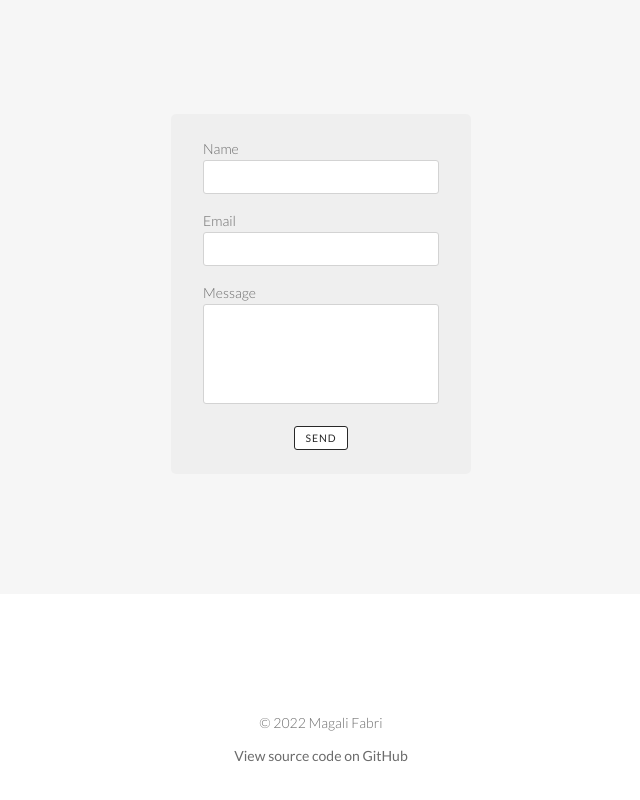
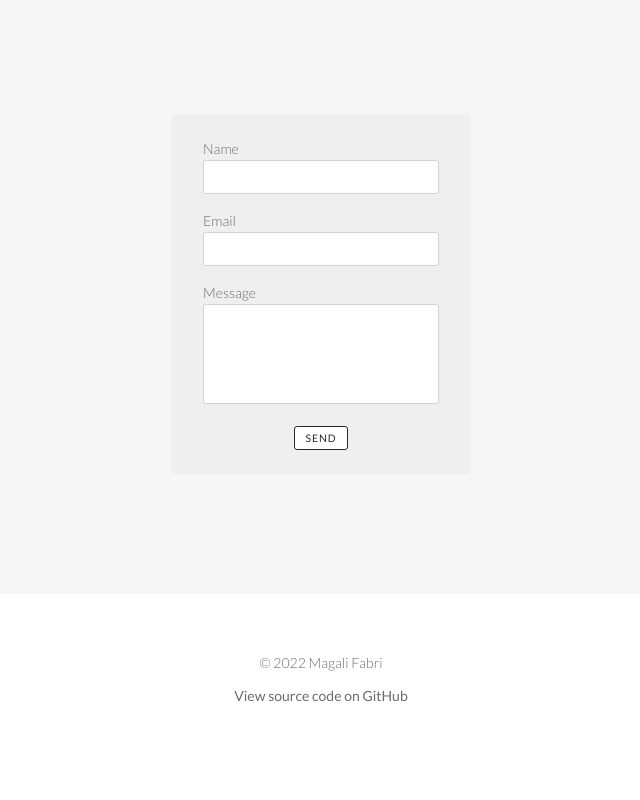
Before and after one commit to magalifabri/portfolio, a React (Create React App) app: page / in a window 1280 px wide. Shown: the part 3578-4378 px from the top of the page, without its empty margins (319-959 px from the left). After the commit the page ends 4342 px from the top, so only its background shows below. Built offline with nearby package versions, Linux system fonts and the light colour scheme.

Commit message:
Reduce vertical footer padding

```diff
--- a/src/styles/Footer.scss
+++ b/src/styles/Footer.scss
@@ -1,7 +1,7 @@
 @use 'shared';
 
 .footer {
-    padding: shared.$verticalSectionPadding 1rem;
+    padding: max(2rem, shared.$verticalSectionPadding / 2) 1rem;
 
     display: flex;
     flex-direction: column;
```
